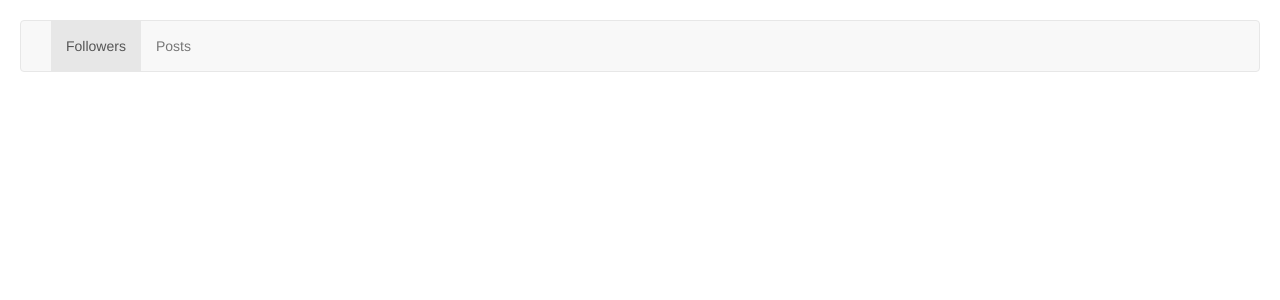
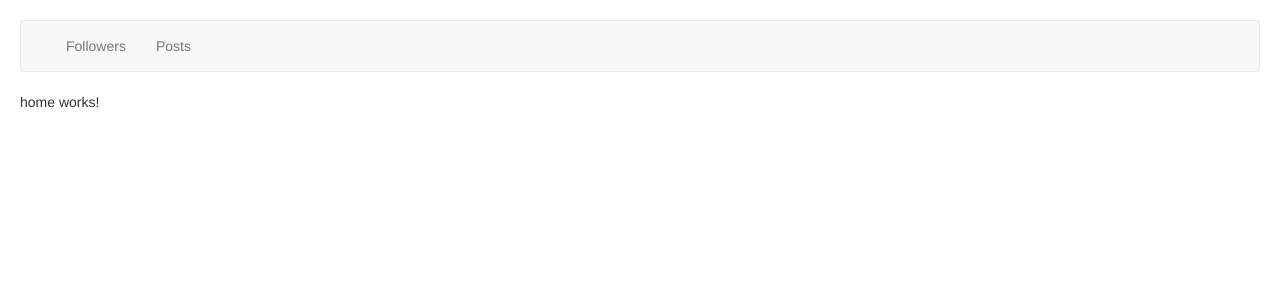
Before and after one commit to sarathpetec/SampleShopingCart, an Angular app: page / in a window 1280 px wide. Shown: the top 300 px of the page. Built offline with nearby package versions, Linux system fonts and the light colour scheme.

Commit message:
router updates

```diff
--- a/src/app/app.component.html
+++ b/src/app/app.component.html
@@ -1 +1,2 @@
 <navbar></navbar>
+<router-outlet></router-outlet>
--- a/src/app/app.module.ts
+++ b/src/app/app.module.ts
@@ -51,7 +51,7 @@ import { NotFoundComponent } from './not-found/not-found.component';
     RouterModule.forRoot([
       {path: '', component: HomeComponent},
       {path: 'followers', component: GithubFollowersComponent},
-      {path: 'profile/:username', component: GithubProfileComponent},
+      {path: 'followers/:username', component: GithubProfileComponent},
       {path: 'posts', component: PostsComponent},
       {path: '**', component: NotFoundComponent},
     ])
--- a/src/app/github-followers/github-followers.component.html
+++ b/src/app/github-followers/github-followers.component.html
@@ -6,7 +6,7 @@
   </div>
   <div class="media-body">
     <h4 class="media-heading">
-      <a href="#">{{ follower.login }}</a>
+      <a [routerLink]="['/followers', follower.id]">{{ follower.login }}</a>
     </h4>
     <a href="follower.html_url">{{ follower.html_url }}</a>
   </div>
--- a/src/app/github-profile/github-profile.component.ts
+++ b/src/app/github-profile/github-profile.component.ts
@@ -1,4 +1,5 @@
 import { Component, OnInit } from '@angular/core';
+import { ActivatedRoute } from '@angular/router';
 
 @Component({
   selector: 'app-github-profile',
@@ -7,9 +8,12 @@ import { Component, OnInit } from '@angular/core';
 })
 export class GithubProfileComponent implements OnInit {
 
-  constructor() { }
+  constructor(private route: ActivatedRoute) { }
 
   ngOnInit() {
+    this.route.paramMap.subscribe(params => {
+      console.log(params);
+    });
   }
 
 }
--- a/src/app/navbar/navbar.component.html
+++ b/src/app/navbar/navbar.component.html
@@ -2,8 +2,8 @@
   <div class="container-fluid">
     <div class="collapse navbar-collapse">
       <ul class="nav navbar-nav">
-        <li class="active"><a href="#">Followers</a></li>
-        <li><a href="#">Posts</a></li>
+        <li routerLinkActive="active current"><a routerLink="/followers">Followers</a></li>
+        <li routerLinkActive="active current"><a routerLink="/posts">Posts</a></li>
       </ul>
     </div>
   </div>
```
